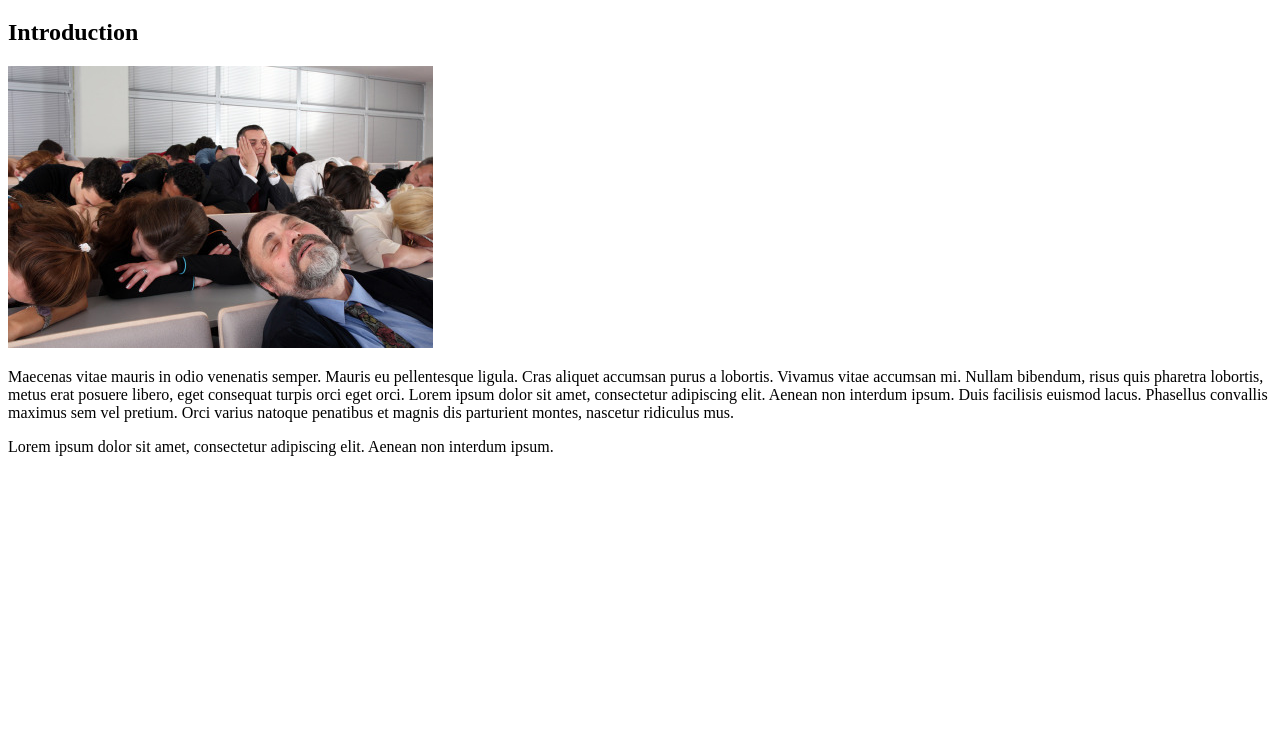
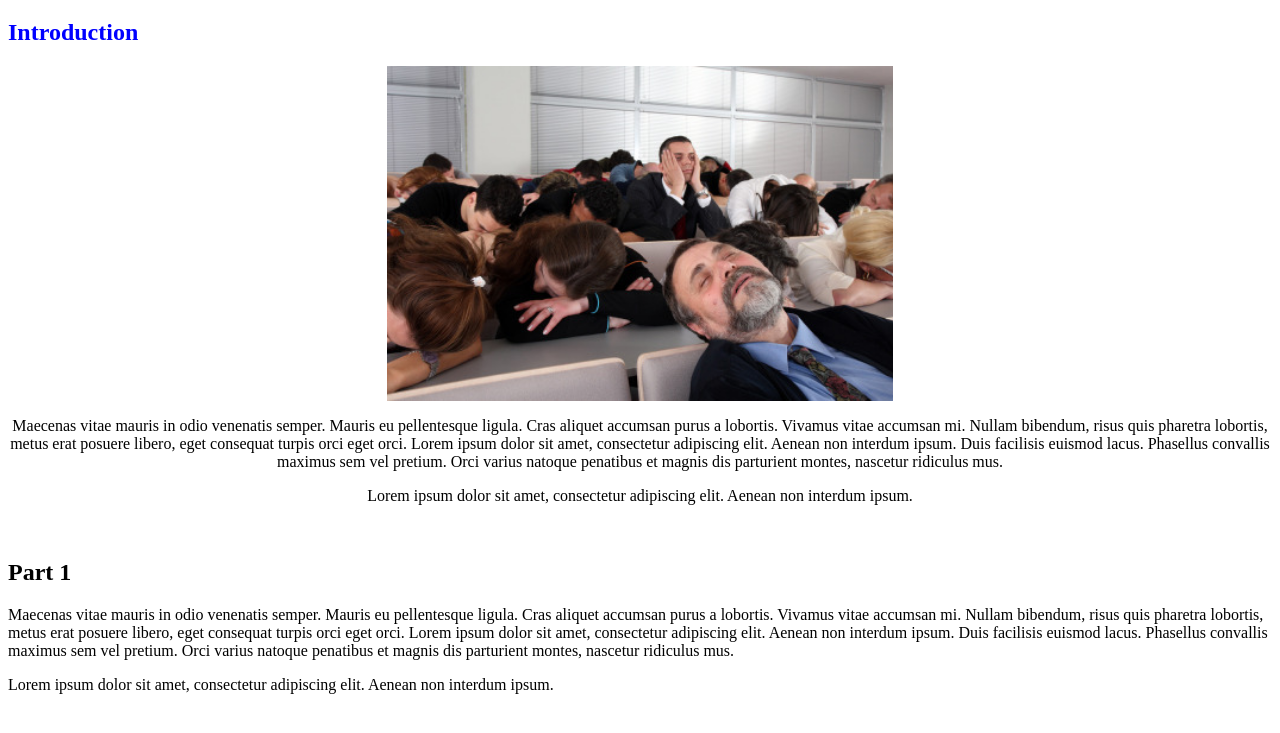
Before and after one commit to epangelinan/boring-lecture, a plain HTML site: page index.html in a window 1280 px wide. Shown: the part 61-794 px from the top of the page. Drawn offline with Linux system fonts and the light colour scheme.

Commit message:
update styles.css to include selectors for intro classes

```diff
--- /dev/null
+++ b/css/styles.css
@@ -0,0 +1,12 @@
+h2.intro {
+  color: blue;
+  font-weight: bold;
+}
+p.intro{
+  text-align: center;
+}
+img.intro {
+  display: block;
+  margin: auto;
+  width: 40%;
+}
--- a/index.html
+++ b/index.html
@@ -1,12 +1,18 @@
 <!DOCTYPE html>
 <html>
   <head>
+    <link href="css/styles.css" rel="stylesheet" type="text/css">
     <title>Boring Lecture</title>
   </head>
   <body>
     <h1>Welcome to our Boring Lecture</h1>
-    <h2>Introduction</h2>
-    <img src="img/bored.jpg" alt="picture of sleeping people in meeting">
+    <h2 class="intro">Introduction</h2>
+    <img  class="intro" src="img/bored.jpg" alt="picture of sleeping people in meeting">
+    <p class="intro" >Maecenas vitae mauris in odio venenatis semper. Mauris eu pellentesque ligula. Cras aliquet accumsan purus a lobortis. Vivamus vitae accumsan mi. Nullam bibendum, risus quis pharetra lobortis, metus erat posuere libero, eget consequat turpis orci eget orci. Lorem ipsum dolor sit amet, consectetur adipiscing elit. Aenean non interdum ipsum. Duis facilisis euismod lacus. Phasellus convallis maximus sem vel pretium. Orci varius natoque penatibus et magnis dis parturient montes, nascetur ridiculus mus.</p>
+    <p class="intro">Lorem ipsum dolor sit amet, consectetur adipiscing elit. Aenean non interdum ipsum. </p>
+    <br>
+
+    <h2>Part 1</h2>
     <p>Maecenas vitae mauris in odio venenatis semper. Mauris eu pellentesque ligula. Cras aliquet accumsan purus a lobortis. Vivamus vitae accumsan mi. Nullam bibendum, risus quis pharetra lobortis, metus erat posuere libero, eget consequat turpis orci eget orci. Lorem ipsum dolor sit amet, consectetur adipiscing elit. Aenean non interdum ipsum. Duis facilisis euismod lacus. Phasellus convallis maximus sem vel pretium. Orci varius natoque penatibus et magnis dis parturient montes, nascetur ridiculus mus.</p>
     <p>Lorem ipsum dolor sit amet, consectetur adipiscing elit. Aenean non interdum ipsum. </p>
   </body>
```
